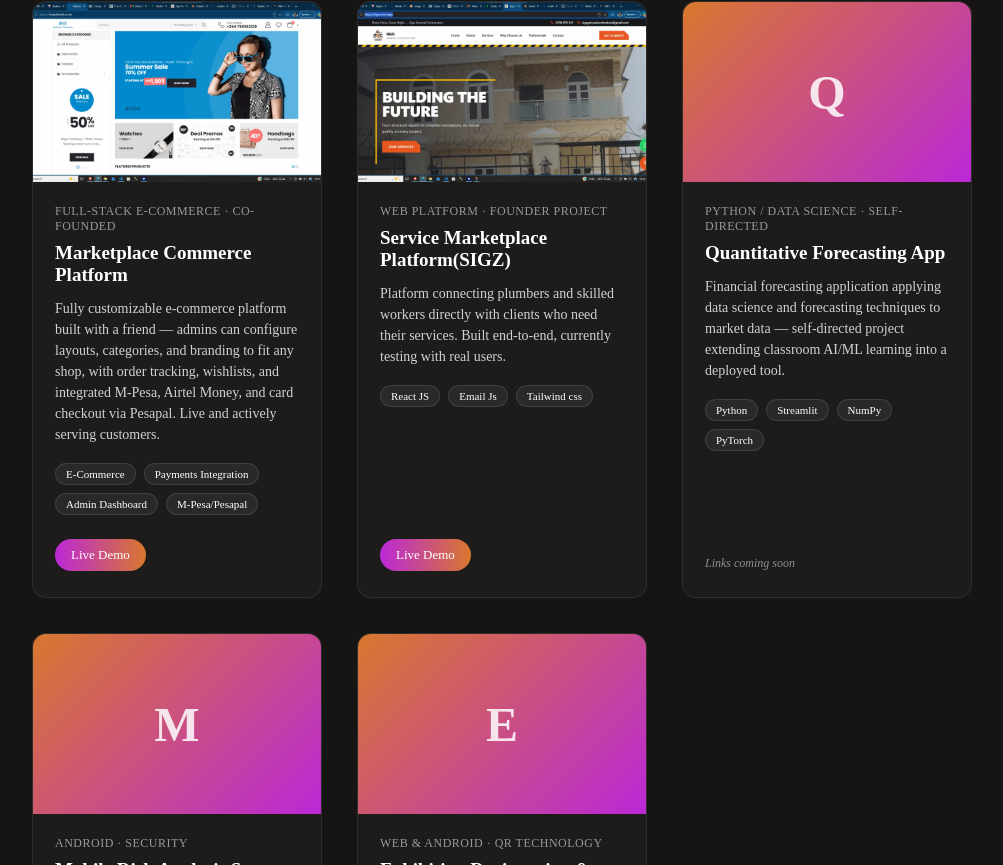
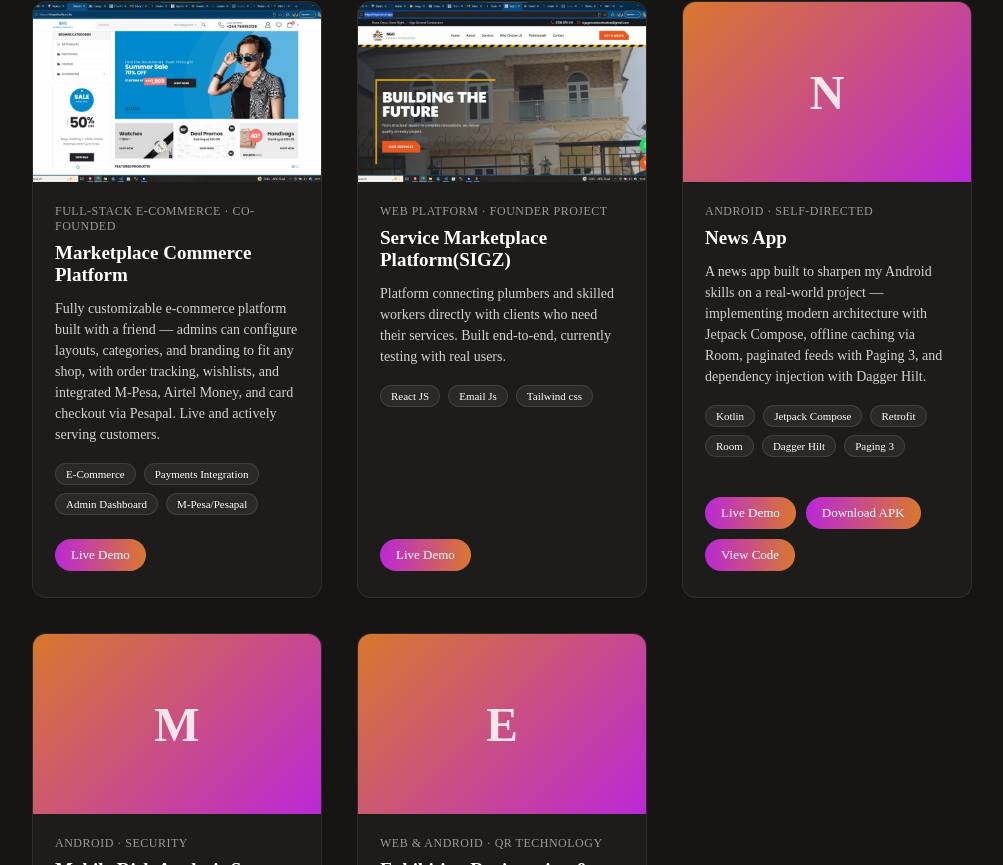
Before and after one commit to Kipkoech78/PortFolio, a React (Vite) app: page / in a window 1280 px wide. Shown: the part 3963-4828 px from the top of the page, without its empty margins (138-1141 px from the left). Built offline with nearby package versions, Linux system fonts and the light colour scheme; no server answers.

Commit message:
add live demo

```diff
--- a/src/assets/myworkdata.js
+++ b/src/assets/myworkdata.js
@@ -52,15 +52,20 @@ const myWorkData = [
   //   links: { video: null, apk: null, github: null, live: null },
   // },
   {
-    id: 3,
-    title: "Quantitative Forecasting App",
-    category: "Python / Data Science · Self-Directed",
-    description:
-      "Financial forecasting application applying data science and forecasting techniques to market data — self-directed project extending classroom AI/ML learning into a deployed tool.",
-    tags: ["Python", "Streamlit", "NumPy", "PyTorch"],
-    image: null,
-    links: { video: null, apk: null, github: null, live: null },
+  id: 3,
+  title: "News App",
+  category: "Android · Self-Directed",
+  description:
+    "A news app built to sharpen my Android skills on a real-world project — implementing modern architecture with Jetpack Compose, offline caching via Room, paginated feeds with Paging 3, and dependency injection with Dagger Hilt.",
+  tags: ["Kotlin", "Jetpack Compose", "Retrofit", "Room", "Dagger Hilt", "Paging 3"],
+  image: null,
+  links: {
+    video: null,
+    apk: "https://github.com/Kipkoech78/NewsAPP/releases/download/v1-release/newsApp.apk",
+    github: "https://github.com/Kipkoech78/NewsAPP",
+    live: "https://github.com/Kipkoech78/NewsAPP/blob/main/README.md",
   },
+},
   {
     id: 4,
     title: "Mobile Risk Analysis System",
```
